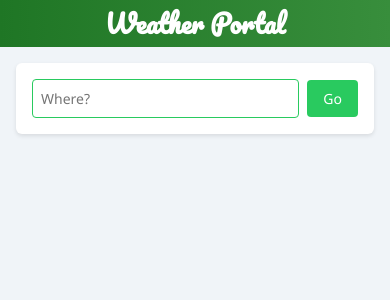
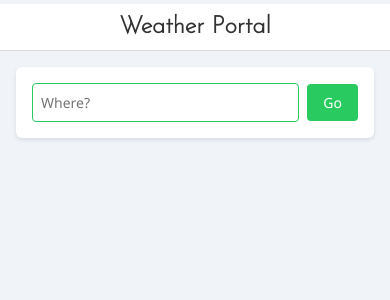
Before and after one commit to ymmooot/weather-portal, a Vue app: page / in a window 390 px wide. Shown: the top 300 px of the page. Built offline with nearby package versions, Linux system fonts and the light colour scheme.

Commit message:
Refactor HTML and CSS structure, update font styles, and enhance layout responsiveness

```diff
--- a/src/index.html
+++ b/src/index.html
@@ -8,14 +8,11 @@
     <!-- web font -->
     <link rel="preconnect" href="https://fonts.googleapis.com">
     <link rel="preconnect" href="https://fonts.gstatic.com" crossorigin>
-    <link
-      href="https://fonts.googleapis.com/css2?family=Pacifico&display=swap&text=WeatherPotal"
-      rel="stylesheet"
-    >
+    <link href="https://fonts.googleapis.com/css2?family=Josefin+Sans:wght@200&display=swap&text=WeatherPotal" rel="stylesheet">
 
     <!-- css -->
-    <link rel="stylesheet" href="reset.css">
-    <link rel="stylesheet" href="style.css">
+    <link rel="stylesheet" href="style/reset.css">
+    <link rel="stylesheet" href="style/style.css">
   </head>
   <body>
     <div id="app"></div>
--- a/src/vue/App.vue
+++ b/src/vue/App.vue
@@ -20,7 +20,9 @@
 <style scoped lang="scss">
 .app {
   &__main {
-    margin: 1rem;
+    margin: 1rem auto;
+    max-width: 800px;
+    padding: 0 1rem;
   }
 }
 </style>
--- a/src/vue/AppHeader.vue
+++ b/src/vue/AppHeader.vue
@@ -12,11 +12,16 @@
 
 <style scoped lang="scss">
 h1 {
-  background: linear-gradient(to right, #1f7625, #388e3c);
-  color: #fff;
+  background: #fff;
+  border-bottom: 1px solid #d8d8d8;
+  color: #333;
   padding: 0.6rem 0;
   text-align: center;
-  font-size: 1.6rem;
-  font-family: "Pacifico", cursive;
+
+  margin-top: 4px;
+  font-size: 1.5rem;
+  font-family: "Josefin Sans", sans-serif;
+  font-optical-sizing: auto;
+  font-style: normal;
 }
 </style>
--- a/src/vue/SearchForm.vue
+++ b/src/vue/SearchForm.vue
@@ -37,7 +37,6 @@
     display: flex;
     justify-content: space-between;
     align-items: center;
-
   }
 
   &__input {
```
Also changed, not shown: src/style/reset.css (renamed from src/reset.css), src/style/style.css (renamed from src/style.css).
